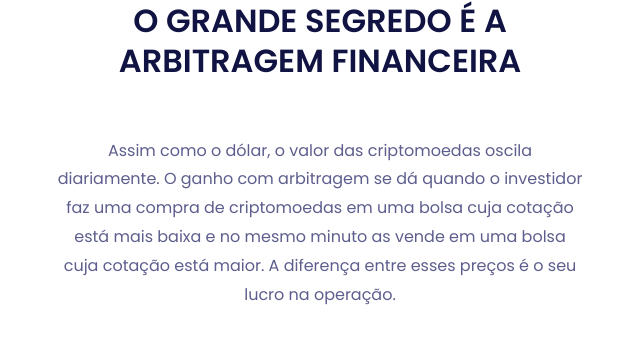
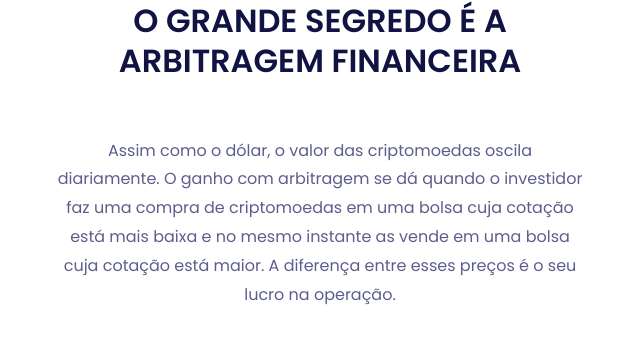
Before and after one commit to ofuturochegou/LiberdadeFinanceira, a website: page index.html in a window 1280 px wide. Shown: the part 1853-2212 px from the top of the page, 610-1250 px from the left. Drawn offline with Linux system fonts and the light colour scheme.

Commit message:
Update index.html

```diff
--- a/index.html
+++ b/index.html
@@ -135,7 +135,7 @@
                             <h2>O GRANDE SEGREDO É A ARBITRAGEM FINANCEIRA</h2>
 
                             <br> <br>
-                            <p>Assim como o dólar, o valor das criptomoedas oscila diariamente. O ganho com arbitragem se dá quando o investidor faz uma compra de criptomoedas em uma bolsa cuja cotação está mais baixa e no mesmo minuto as vende em uma bolsa cuja cotação está maior. A diferença entre esses preços é o seu  lucro na operação.</p>
+                            <p>Assim como o dólar, o valor das criptomoedas oscila diariamente. O ganho com arbitragem se dá quando o investidor faz uma compra de criptomoedas em uma bolsa cuja cotação está mais baixa e no mesmo instante as vende em uma bolsa cuja cotação está maior. A diferença entre esses preços é o seu  lucro na operação.</p>
                             </center>
                         </div>
 
```
